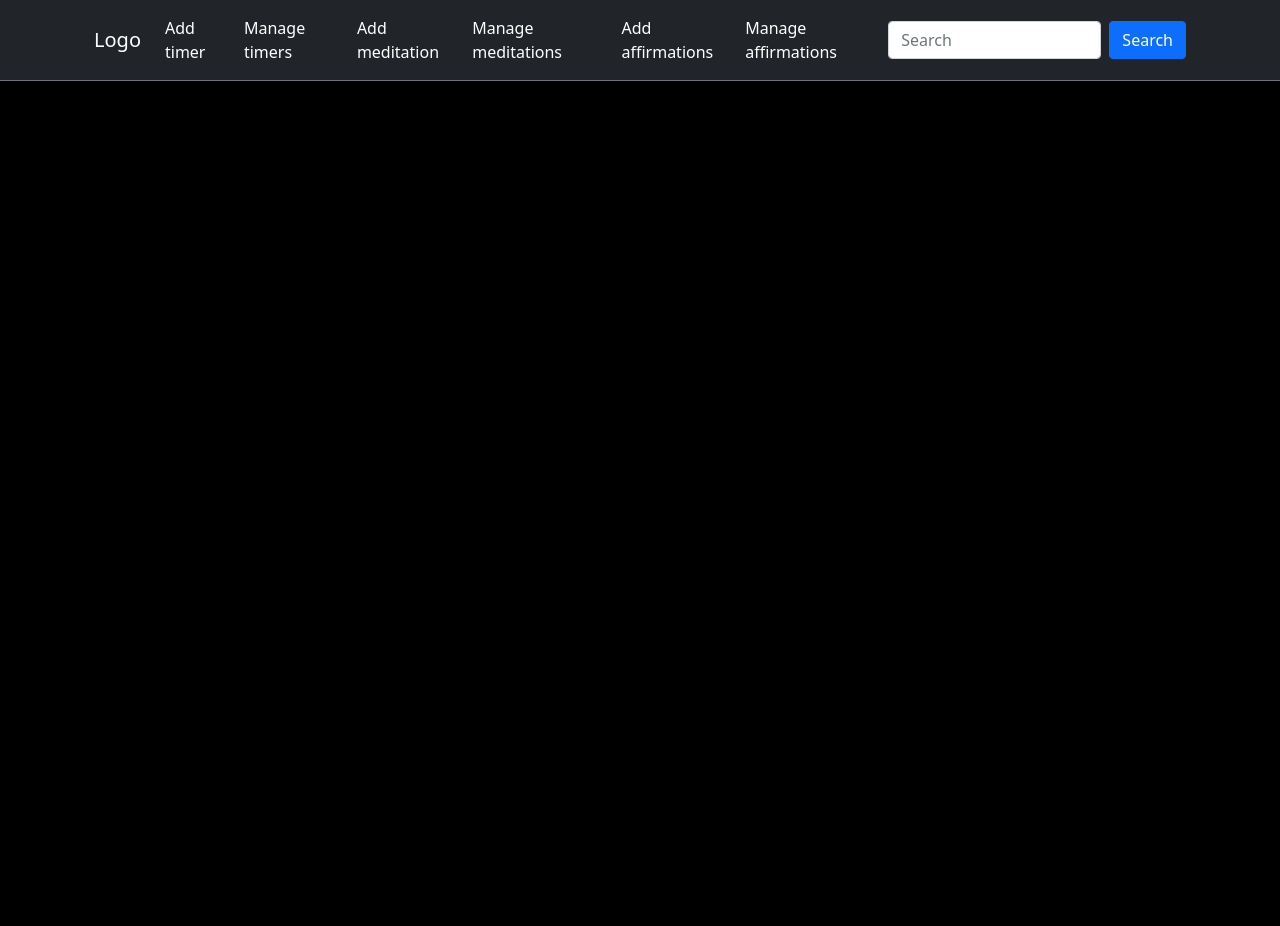
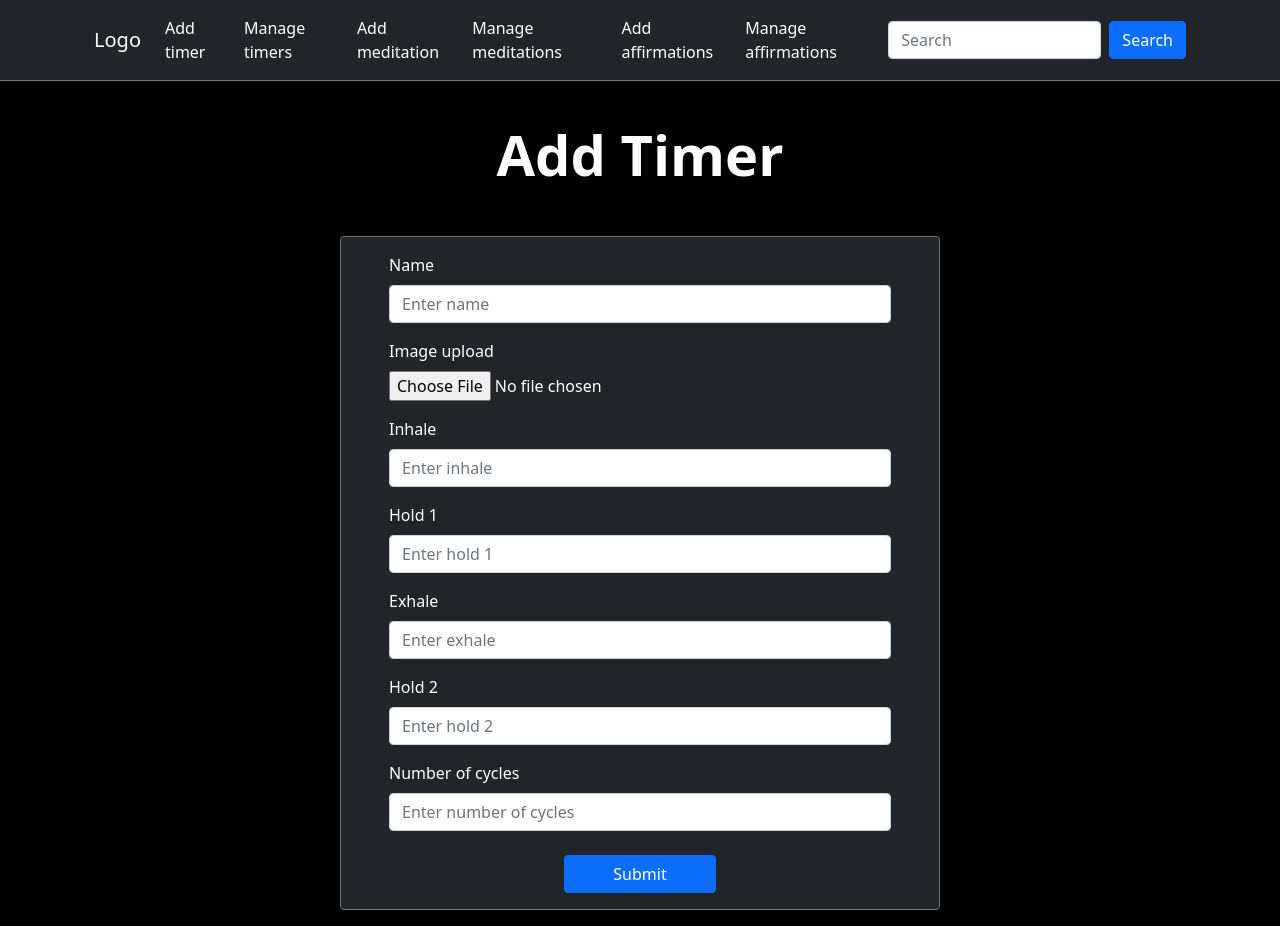
Before and after one commit to nikhilroy2/reactjs-simple-script-freelancer, a React (Create React App) app: page /add_timer in a window 1280 px wide. Before the commit the page ends 800 px from the top, so only its background shows below. Built offline with nearby package versions, Linux system fonts and the light colour scheme.

Commit message:
addtimer update

```diff
--- a/src/Pages/AddAffirmations/AddAffirmations.js
+++ b/src/Pages/AddAffirmations/AddAffirmations.js
@@ -3,7 +3,15 @@ import React from 'react';
 function AddAffirmations(props) {
     return (
         <div>
+            <div className="container">
+                <div className="jumbotron jumbotron-fluid">
+                    <div className="container">
+                        <h1 className="display-4">Fluid jumbotron</h1>
+                        <p className="lead">This is a modified jumbotron that occupies the entire horizontal space of its parent.</p>
+                    </div>
+                </div>
 
+            </div>
         </div>
     );
 }
--- a/src/Pages/AddTimer/AddTimer.js
+++ b/src/Pages/AddTimer/AddTimer.js
@@ -1,9 +1,72 @@
-import React from 'react';
+import React, { useRef, useState } from 'react';
 
 function AddTimer(props) {
+    const name_field = useRef();
+    const image_field = useRef();
+    const inhale_field = useRef();
+    const hold_1_field = useRef();
+    const exhale_field = useRef();
+    const hold_2_field = useRef();
+    const number_of_cycles_field = useRef();
+
+    const [formValue, setFormValue] = useState([]);
+
+    const submitFormHandle = (e)=> {
+        e.preventDefault();
+
+        console.log(name_field.current.value)
+    }
     return (
-        <div>
+        <div id='addTimer'>
+            <div className="container">
+                <div className="jumbotron jumbotron-fluid  my-3 text-center">
+                    <div className="p-4">
+                        <h1 className="display-4 text-white fw-bold">Add Timer</h1>
+                    </div>
+                </div>
+                <form onSubmit={event=> submitFormHandle(event)} className='text-white mx-auto my-3 shadow rounded border border-secondary bg-dark px-3 px-md-5 py-3' style={{ maxWidth: '600px' }}>
+                    <div className="form-group mb-3">
+                        <label className='mb-2' htmlFor="name_field">Name</label>
+                        <input type="text" ref={name_field} className="form-control" id="name_field" aria-describedby="" placeholder="Enter name" />
+                    </div>
 
+                    <div className="form-group mb-3">
+                        <label htmlFor="image_field" className='d-block mb-2'>Image upload</label>
+                        <input type="file" ref={image_field} className="form-control-file" id="image_field" />
+                    </div>
+
+                    <div className="form-group mb-3">
+                        <label className='mb-2' htmlFor="inhale_field">Inhale</label>
+                        <input type="text" ref={inhale_field} className="form-control" id="inhale_field" aria-describedby="" placeholder="Enter inhale" />
+                    </div>
+
+                    <div className="form-group mb-3">
+                        <label className='mb-2' htmlFor="hold_1_field">Hold 1</label>
+                        <input type="text" ref={hold_1_field} className="form-control" id="hold_1_field" aria-describedby="" placeholder="Enter hold 1" />
+                    </div>
+                    <div className="form-group mb-3">
+                        <label className='mb-2' htmlFor="exhale_field">Exhale</label>
+                        <input type="text" ref={exhale_field} className="form-control" id="exhale_field" aria-describedby="" placeholder="Enter exhale" />
+                    </div>
+
+                    <div className="form-group mb-3">
+                        <label className='mb-2' htmlFor="hold_2_field">Hold 2</label>
+                        <input type="text" ref={hold_2_field} className="form-control" id="hold_2_field" aria-describedby="" placeholder="Enter hold 2" />
+                    </div>
+
+                    <div className="form-group mb-4">
+                        <label className='mb-2' htmlFor="number_of_cycles_field">Number of cycles</label>
+                        <input type="text" ref={number_of_cycles_field} className="form-control" id="number_of_cycles_field" aria-describedby="" placeholder="Enter number of cycles" />
+                    </div>
+
+                    <div className="form-group mb-0 text-center">
+                        <button className="btn btn-primary px-5">Submit</button>
+                    </div>
+
+                </form>
+
+
+            </div>
         </div>
     );
 }
```
